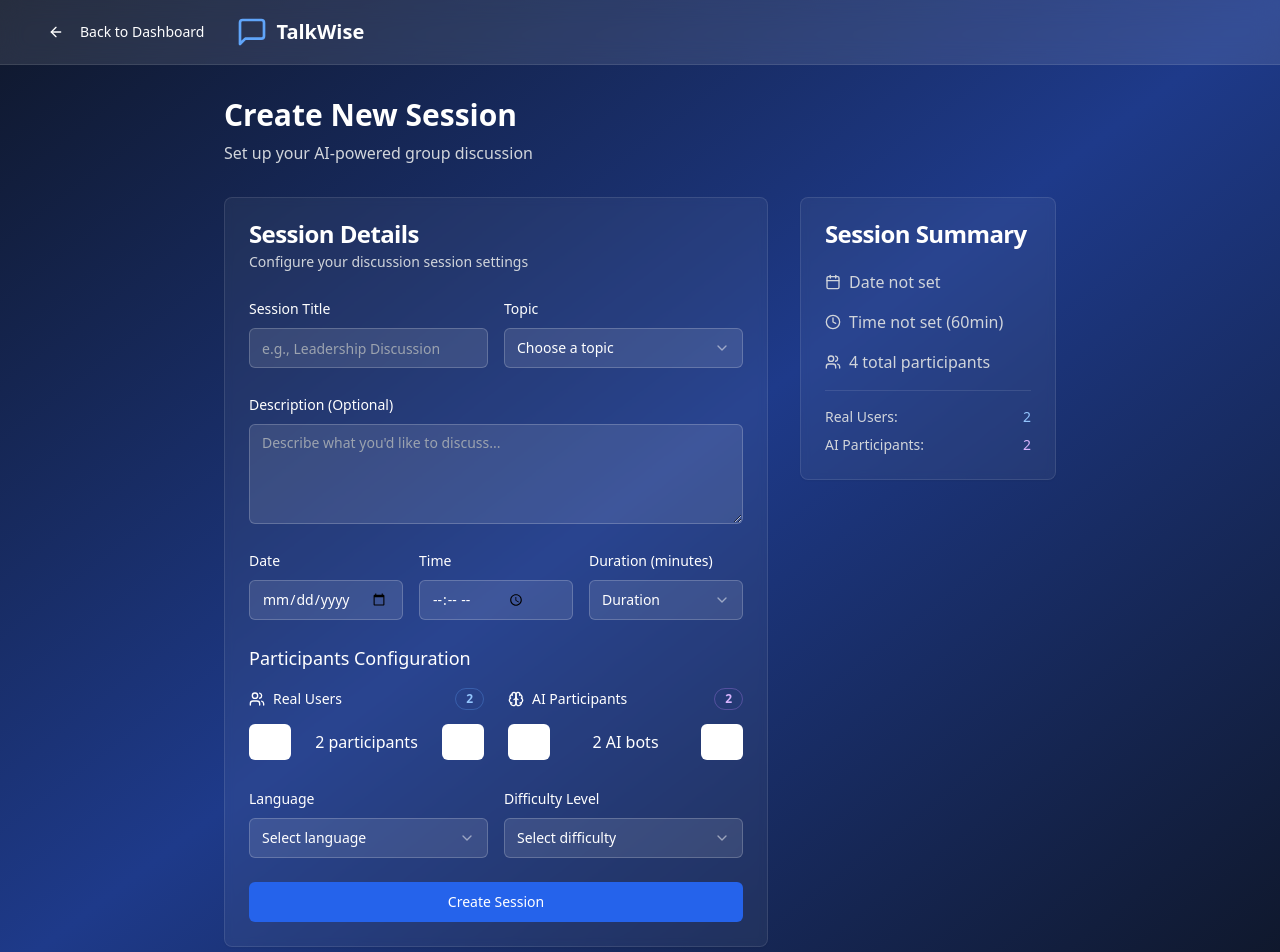
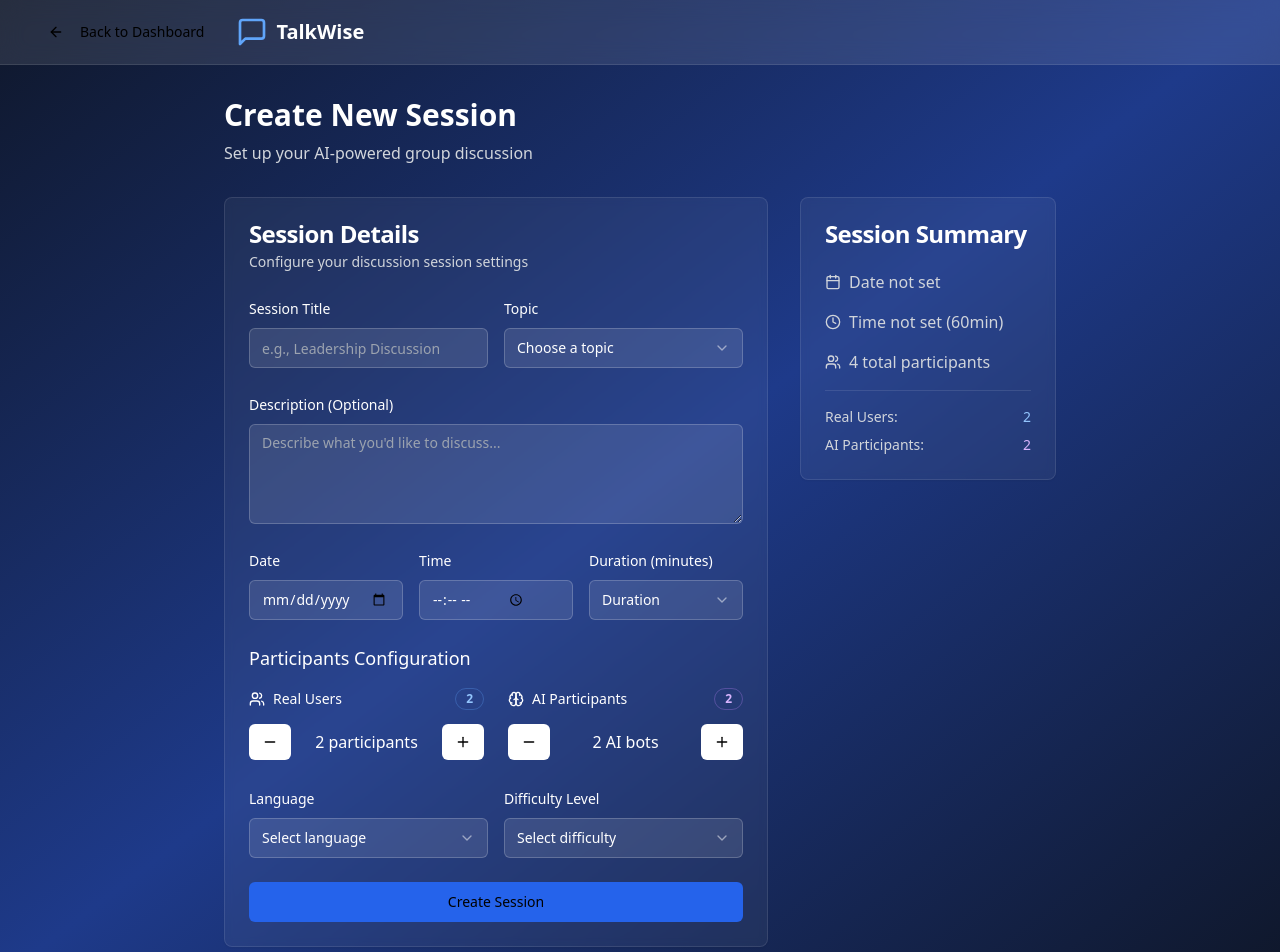
Before and after one commit to akhilbandaru326/talk-wise-circles, a React (Vite) app: page /create-session in a window 1280 px wide. Shown: the top 952 px of the page. Built offline with nearby package versions, Linux system fonts and the light colour scheme.

Commit message:
Update CreateSession.tsx

```diff
--- a/src/pages/CreateSession.tsx
+++ b/src/pages/CreateSession.tsx
@@ -117,7 +117,7 @@ const CreateSession = () => {
             <Button
               variant="ghost"
               onClick={() => navigate('/dashboard')}
-              className="text-white hover:text-blue-300 mr-4"
+              className="text-black hover:text-blue-300 mr-4"
             >
               <ArrowLeft className="w-4 h-4 mr-2" />
               Back to Dashboard
@@ -168,7 +168,7 @@ const CreateSession = () => {
                         </SelectTrigger>
                         <SelectContent className="bg-slate-800 border-white/20">
                           {topics.map((topic) => (
-                            <SelectItem key={topic} value={topic} className="text-white hover:bg-white/10">
+                            <SelectItem key={topic} value={topic} className="text-black hover:bg-white/10">
                               {topic}
                             </SelectItem>
                           ))}
@@ -246,7 +246,7 @@ const CreateSession = () => {
                             type="button"
                             variant="outline"
                             size="sm"
-                            className="border-white/20 text-white hover:bg-white/10"
+                            className="border-white/20 text-black hover:bg-white/10"
                             onClick={() => adjustParticipants('real', 'subtract')}
                           >
                             <Minus className="w-4 h-4" />
@@ -258,7 +258,7 @@ const CreateSession = () => {
                             type="button"
                             variant="outline"
                             size="sm"
-                            className="border-white/20 text-white hover:bg-white/10"
+                            className="border-white/20 text-black hover:bg-white/10"
                             onClick={() => adjustParticipants('real', 'add')}
                           >
                             <Plus className="w-4 h-4" />
@@ -281,7 +281,7 @@ const CreateSession = () => {
                             type="button"
                             variant="outline"
                             size="sm"
-                            className="border-white/20 text-white hover:bg-white/10"
+                            className="border-white/20 text-black hover:bg-white/10"
                             onClick={() => adjustParticipants('ai', 'subtract')}
                           >
                             <Minus className="w-4 h-4" />
@@ -293,7 +293,7 @@ const CreateSession = () => {
                             type="button"
                             variant="outline"
                             size="sm"
-                            className="border-white/20 text-white hover:bg-white/10"
+                            className="border-white/20 text-black hover:bg-white/10"
                             onClick={() => adjustParticipants('ai', 'add')}
                           >
                             <Plus className="w-4 h-4" />
@@ -336,7 +336,7 @@ const CreateSession = () => {
 
                   <Button
                     type="submit"
-                    className="w-full bg-blue-600 hover:bg-blue-700 text-white py-3"
+                    className="w-full bg-blue-600 hover:bg-blue-700 text-black py-3"
                     disabled={loading}
                   >
                     {loading ? "Creating Session..." : "Create Session"}
```
